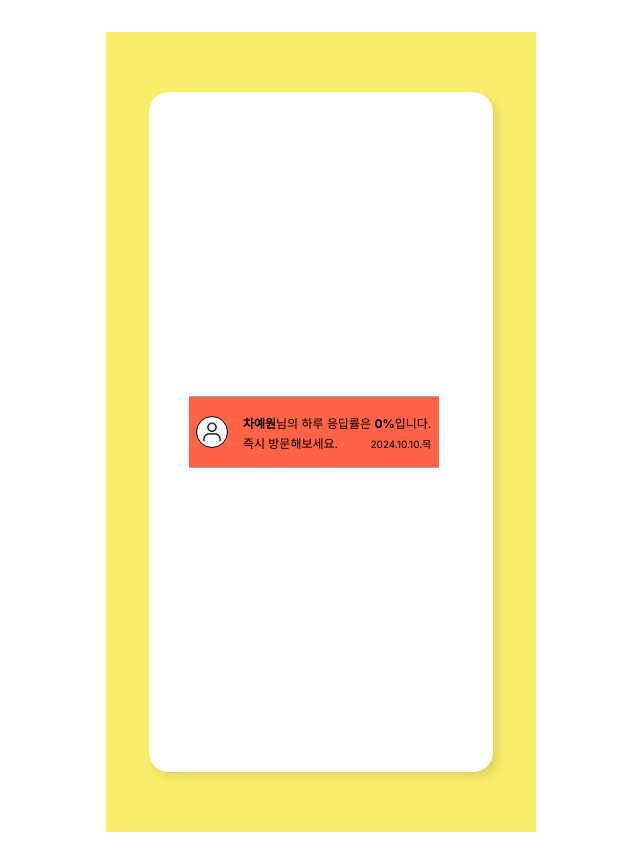
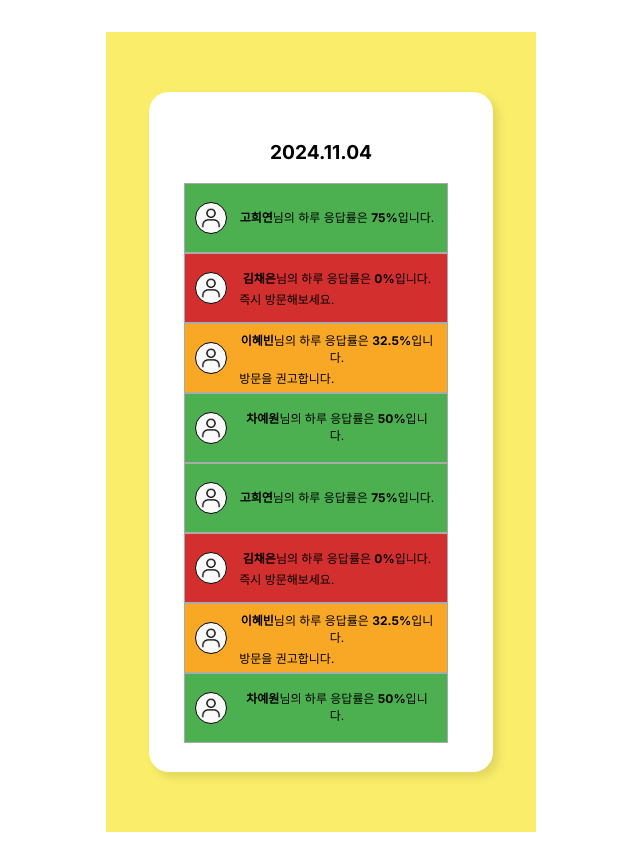
Before and after one commit to KNU-Capstone-Design-Project-Team/Interactive-AI-based-web-for-the-Elderly-living-alone-FE, a React (Vite) app: page /alarm in a window 1280 px wide. Shown: the whole page, without its empty margins (319-959 px from the left). Built offline with nearby package versions, Linux system fonts and the light colour scheme; no server answers.

Commit message:
feat: hook in chart and alarm page

```diff
--- a/src/supervisor/alarm/components/PersonalAlarm.jsx
+++ b/src/supervisor/alarm/components/PersonalAlarm.jsx
@@ -2,24 +2,22 @@ import styled from "styled-components";
 import UserIcon from "@/assets/UserIcon.svg";
 
 // 아래의 변수들은 임시로 만든 것. 실제론 백에서 정보를 받아와서 그 정보에 따라 다르게 나타나는 값들.
-const sampleName = "차예원";
-const sampleRatio = 0;
 
 const getMessage = (ratio) => {
-  if (ratio === 0) return "즉시 방문해보세요.";
+  if (ratio <= 12.5) return "즉시 방문해보세요.";
   else if (ratio >= 50) return "";
   else return "방문을 권고합니다.";
 };
 
 const getBackgroundColor = (ratio) => {
-  if (ratio === 0) return "#FF6347";
-  else if (ratio >= 50) return "#32CD32";
-  else return "#FFA500";
+  if (ratio <= 12.5) return "#D32F2F";
+  else if (ratio >= 50) return "#4CAF50";
+  else return "#F9A825";
 };
 
-export default function PersonalAlarm() {
+export default function PersonalAlarm({ userName, responseRate }) {
   return (
-    <Wrapper ratio={sampleRatio}>
+    <Wrapper ratio={responseRate}>
       <ProfileWrapper>
         <CircleProfile>
           <img src={UserIcon} alt="UserIcon" />
@@ -27,11 +25,10 @@ export default function PersonalAlarm() {
       </ProfileWrapper>
       <TotalTextWrapper>
         <StyledText>
-          <b>{sampleName}</b>님의 하루 응답률은 <b>{sampleRatio}%</b>입니다.
+          <b>{userName}</b>님의 하루 응답률은 <b>{responseRate}%</b>입니다.
         </StyledText>
         <SmallTextWrapper>
-          <WarningMessage>{getMessage(sampleRatio)}</WarningMessage>
-          <Date>2024.10.10.목</Date>
+          <WarningMessage>{getMessage(responseRate)}</WarningMessage>
         </SmallTextWrapper>
       </TotalTextWrapper>
     </Wrapper>
@@ -39,22 +36,21 @@ export default function PersonalAlarm() {
 }
 
 const Wrapper = styled.div`
-  width: 250px;
-  height: 70px;
+  width: 100%;
+  min-height: 70px;
   display: flex;
-  justify-content: space-evenly;
   align-items: center;
   border: 1px solid #aaaaaa;
-  border-style: solid none;
+  // // border-style: solid none;
   background-color: ${({ ratio }) => getBackgroundColor(ratio)};
+  box-sizing: border-box;
 `;
 
 const ProfileWrapper = styled.div`
-  width: 40px;
-  height: 40px;
   display: flex;
-  jusify-content: center;
+  justify-content: center;
   align-items: center;
+  padding: 10px;
 `;
 
 const CircleProfile = styled.div`
@@ -66,23 +62,26 @@ const CircleProfile = styled.div`
 `;
 
 const TotalTextWrapper = styled.div`
-  display: grid;
+  width: 100%;
+  display: flex;
+  flex-direction: column;
+  flex-grow: 1;
+  padding-right: 10px;
+  box-sizing: border-box;
 `;
 
 const StyledText = styled.div`
-  height: 20px;
+  margin: 2px;
   font-size: 12px;
 `;
 
 const SmallTextWrapper = styled.div`
   display: flex;
-  justify-content: space-between;
-  align-items: end;
+  justify-content: flex-start;
+  align-items: center;
+  margin: 2px;
 `;
 
 const WarningMessage = styled.span`
   font-size: 12px;
 `;
-const Date = styled.span`
-  font-size: 10px;
-`;
--- a/src/supervisor/alarm/pages/AlarmPage.jsx
+++ b/src/supervisor/alarm/pages/AlarmPage.jsx
@@ -1,17 +1,65 @@
 import styled from "styled-components";
+import { useState, useEffect } from "react";
 import PersonalAlarm from "@/supervisor/alarm/components/PersonalAlarm";
+import axios from "axios";
+import { API_BASE_URL } from "@/global/const/const";
 
 export default function AlarmPage() {
+  // const [todayDate, setTodayDate] = useState([]);
+  // const [todayAlarmList, setTodayAlarmList] = useState([]);
+  // const [loginId, setLoginId] = useState("sampleLoginId");
+
+  // const fetchData = async () => {
+  //   try {
+  //     const response = await axios.get(
+  //       `${API_BASE_URL}/supervisor/${loginId}/notice`
+  //     );
+  //     setTodayDate(response.data.todayDate);
+  //     setTodayAlarmList(response.data.todayAlarmList);
+  //   } catch (error) {}
+  // };
+
+  // useEffect(() => {
+  //   const fetchData = async () => {
+  //     const response = await fetch("/notice");
+  //     const data = await response.json();
+  //     setTodayAlarmList(data);
+  //   };
+
+  //   fetchData();
+  // }, []);
+
+  const todayDate = "2024.11.04";
   const todayAlarmList = [
-    ("고희연", 75),
-    ("김채은", 0),
-    ("이혜빈", 32.5),
-    ("차예원", 50),
+    ["고희연", 75],
+    ["김채은", 0],
+    ["이혜빈", 32.5],
+    ["차예원", 50],
+    ["고희연", 75],
+    ["김채은", 0],
+    ["이혜빈", 32.5],
+    ["차예원", 50],
+    ["고희연", 75],
+    ["김채은", 0],
+    ["이혜빈", 32.5],
+    ["차예원", 50],
+    ["고희연", 75],
+    ["김채은", 0],
+    ["이혜빈", 32.5],
+    ["차예원", 50],
   ];
+
   return (
     <Wrapper>
+      <Date>{todayDate}</Date>
       <AlarmList>
-        <PersonalAlarm></PersonalAlarm>
+        {todayAlarmList.map(([userName, responseRate]) => (
+          <PersonalAlarm
+            key={userName}
+            userName={userName}
+            responseRate={responseRate}
+          ></PersonalAlarm>
+        ))}
       </AlarmList>
     </Wrapper>
   );
@@ -21,6 +69,7 @@ const Wrapper = styled.div`
   width: 100%;
   height: 100%;
   display: flex;
+  flex-direction: column;
   justify-content: center;
   align-items: center;
   padding: 20px;
@@ -28,13 +77,17 @@ const Wrapper = styled.div`
 `;
 
 const AlarmList = styled.div`
+  width: 90%;
   display: flex;
   flex-direction: column;
   align-items: center;
-  gap: 20px;
   overflow-y: auto;
-  max-height: 80vh;
-  padding-right: 15px;
+  max-height: 70vh;
+  padding-right: 10px;
   box-sizing: border-box;
-  width: 280px;
 `;
+
+const Date = styled.h3`
+  text-align: center;
+  font-size: 1.2rem;
+`;
--- a/src/supervisor/chart/pages/ChartPage.jsx
+++ b/src/supervisor/chart/pages/ChartPage.jsx
@@ -1,7 +1,107 @@
+import styled from "styled-components";
+import { useState, useEffect } from "react";
+import PersonalChart from "@/supervisor/chart/components/PersonalChart";
+import axios from "axios";
+import { API_BASE_URL } from "@/global/const/const";
+
 export default function ChartPage() {
+  // const [userList, setUserList] = useState([]);
+  // const [responseRates, setResponseRates] = useState([]);
+  // const [loginId, setLoginId] = useState("sampleLoginId");
+
+  // const fetchData = async () => {
+  //   try {
+  //     const response = await axios.get(
+  //       `${API_BASE_URL}/supervisor/${loginId}/stats`
+  //     );
+  //     setUserList(response.data.userList);
+  //     setResponseRates(response.data.responseRAtes);
+  //   } catch (error) {}
+  // };
+
+  // useEffect(() => {
+  //   const fetchData = async () => {
+  //     const response = await fetch("/stats");
+  //     const data = await response.json();
+  //     setTodayAlarmList(data);
+  //   };
+
+  //   fetchData();
+  // }, []);
+
+  const userList = ["고희연", "김채은", "이혜빈", "차예원"];
+  const responseRates = [
+    [
+      { date: "2024-10-26", responseRate: 10 },
+      { date: "2024-10-27", responseRate: 70 },
+      { date: "2024-10-28", responseRate: 90 },
+      { date: "2024-10-29", responseRate: 50 },
+      { date: "2024-10-30", responseRate: 0 },
+      { date: "2024-10-31", responseRate: 100 },
+      { date: "2024-11-01", responseRate: 40 },
+    ],
+    [
+      { date: "2024-10-26", responseRate: 25 },
+      { date: "2024-10-27", responseRate: 80 },
+      { date: "2024-10-28", responseRate: 70 },
+      { date: "2024-10-29", responseRate: 40 },
+      { date: "2024-10-30", responseRate: 12.5 },
+      { date: "2024-10-31", responseRate: 20 },
+      { date: "2024-11-01", responseRate: 0 },
+    ],
+    [
+      { date: "2024-10-26", responseRate: 90 },
+      { date: "2024-10-27", responseRate: 100 },
+      { date: "2024-10-28", responseRate: 62.5 },
+      { date: "2024-10-29", responseRate: 60 },
+      { date: "2024-10-30", responseRate: 50 },
+      { date: "2024-10-31", responseRate: 10 },
+      { date: "2024-11-01", responseRate: 20 },
+    ],
+    [
+      { date: "2024-10-26", responseRate: 50 },
+      { date: "2024-10-27", responseRate: 55 },
+      { date: "2024-10-28", responseRate: 12.5 },
+      { date: "2024-10-29", responseRate: 45 },
+      { date: "2024-10-30", responseRate: 100 },
+      { date: "2024-10-31", responseRate: 30 },
+      { date: "2024-11-01", responseRate: 10 },
+    ],
+  ];
+
   return (
-    <div>
-      <h1>ChartPage</h1>
-    </div>
+    <Wrapper>
+      <ChartList>
+        {userList.map((userName, index) => (
+          <PersonalChart
+            key={userName}
+            userName={userName}
+            data={responseRates[index]}
+          ></PersonalChart>
+        ))}
+      </ChartList>
+    </Wrapper>
   );
 }
+
+const Wrapper = styled.div`
+  width: 100%;
+  height: 100%;
+  display: flex;
+  justify-content: center;
+  align-items: center;
+  padding: 20px;
+  box-sizing: border-box;
+`;
+
+const ChartList = styled.div`
+  display: flex;
+  flex-direction: column;
+  align-items: center;
+  gap: 20px;
+  overflow-y: auto;
+  max-height: 80vh;
+  padding-right: 10px;
+  box-sizing: border-box;
+  width: 280px;
+`;
--- a/src/supervisor/global/pages/SupervisorHomePage.jsx
+++ b/src/supervisor/global/pages/SupervisorHomePage.jsx
@@ -1,6 +1,6 @@
 import React from "react";
 import { Link } from "react-router-dom";
-// import { ROUTER_PATH } from ~ 라우팅은 안 한 상태
+import { ROUTER_PATH } from "@/global/const/const";
 import styled from "styled-components";
 import AlarmIcon from "@/assets/AlarmIcon.svg";
 import Graph from "@/assets/Graph.svg";
@@ -8,12 +8,12 @@ import Graph from "@/assets/Graph.svg";
 export default function SupervisorHomePage() {
   return (
     <Wrapper>
-      <StyledLink alarm>
+      <StyledLink alarm to={ROUTER_PATH.ALARM}>
         <img src={AlarmIcon} alt="Alarm" />
         <StyledText>알림</StyledText>
         <StyledText explain>지난 24시간의 응답률 알림입니다.</StyledText>
       </StyledLink>
-      <StyledLink>
+      <StyledLink to={ROUTER_PATH.CHART}>
         <img src={Graph} alt="Graph" />
         <StyledText>한 눈에 보기</StyledText>
         <StyledText explain>
```
